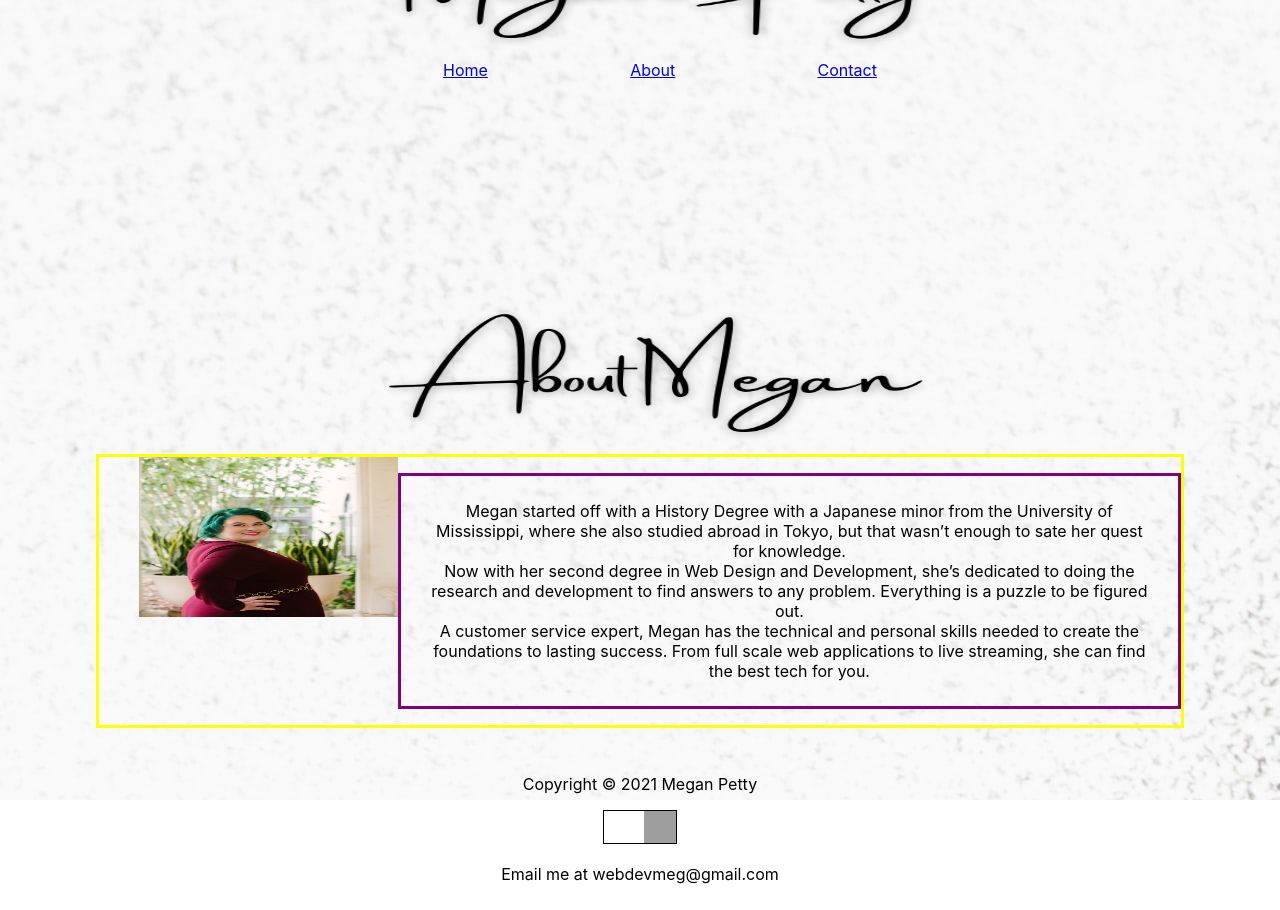
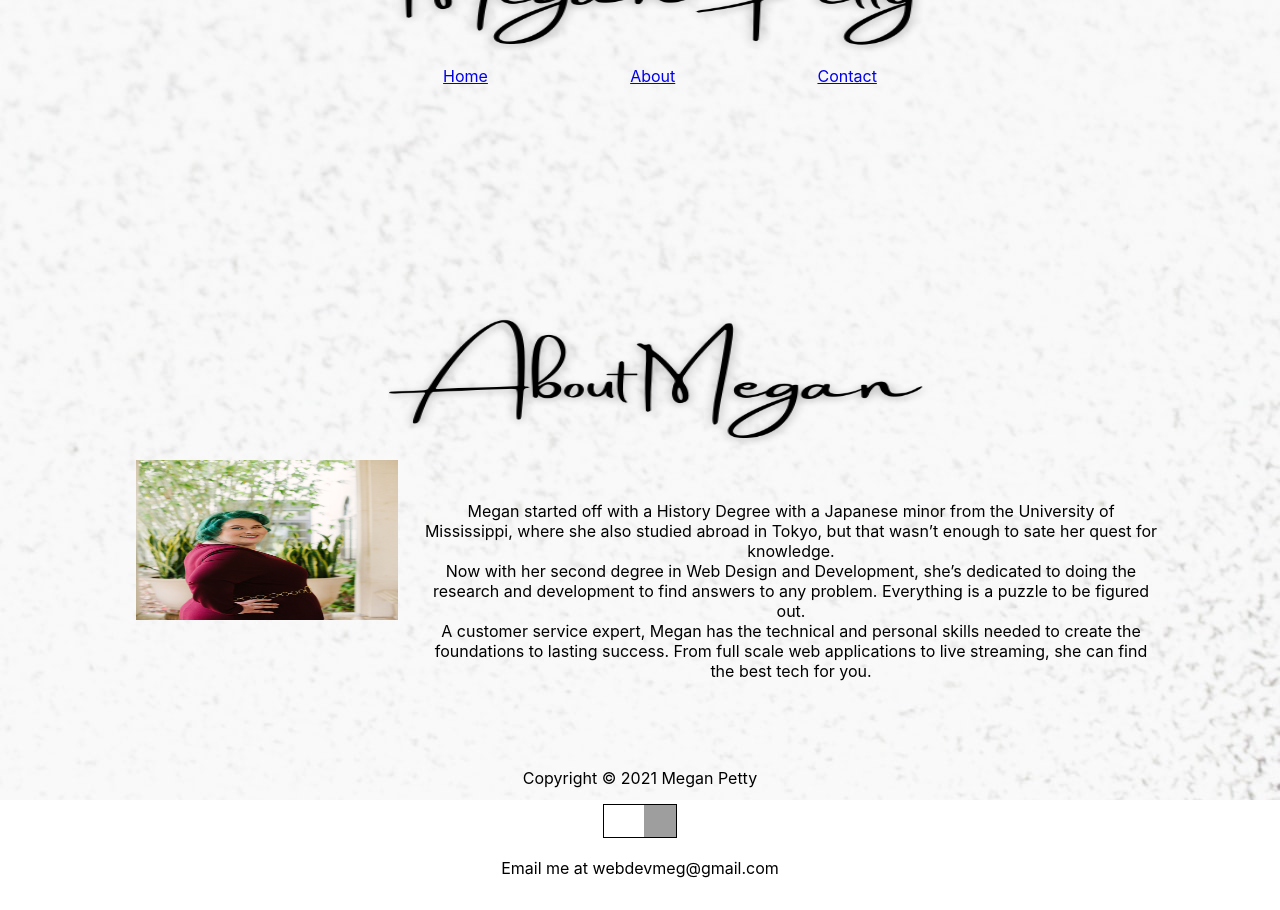
Before and after one commit to mjwall13/webdevmeg, a React (Create React App) app in the folder app/: page /about in a window 1280 px wide. Built offline with nearby package versions, Linux system fonts and the light colour scheme; grey boxes are pictures that could not be loaded.

Commit message:
added styling

```diff
--- a/app/src/pages/about/about.module.css
+++ b/app/src/pages/about/about.module.css
@@ -20,7 +20,6 @@
 }
 
 .about {
-    border: 3px solid yellow;
     display: flex;
     /* flex-direction: row;
     width: 75%; */
@@ -28,7 +27,6 @@
 }
 
 .description {
-    border: 3px solid purple;
     padding: 25px;
 }
 
```
